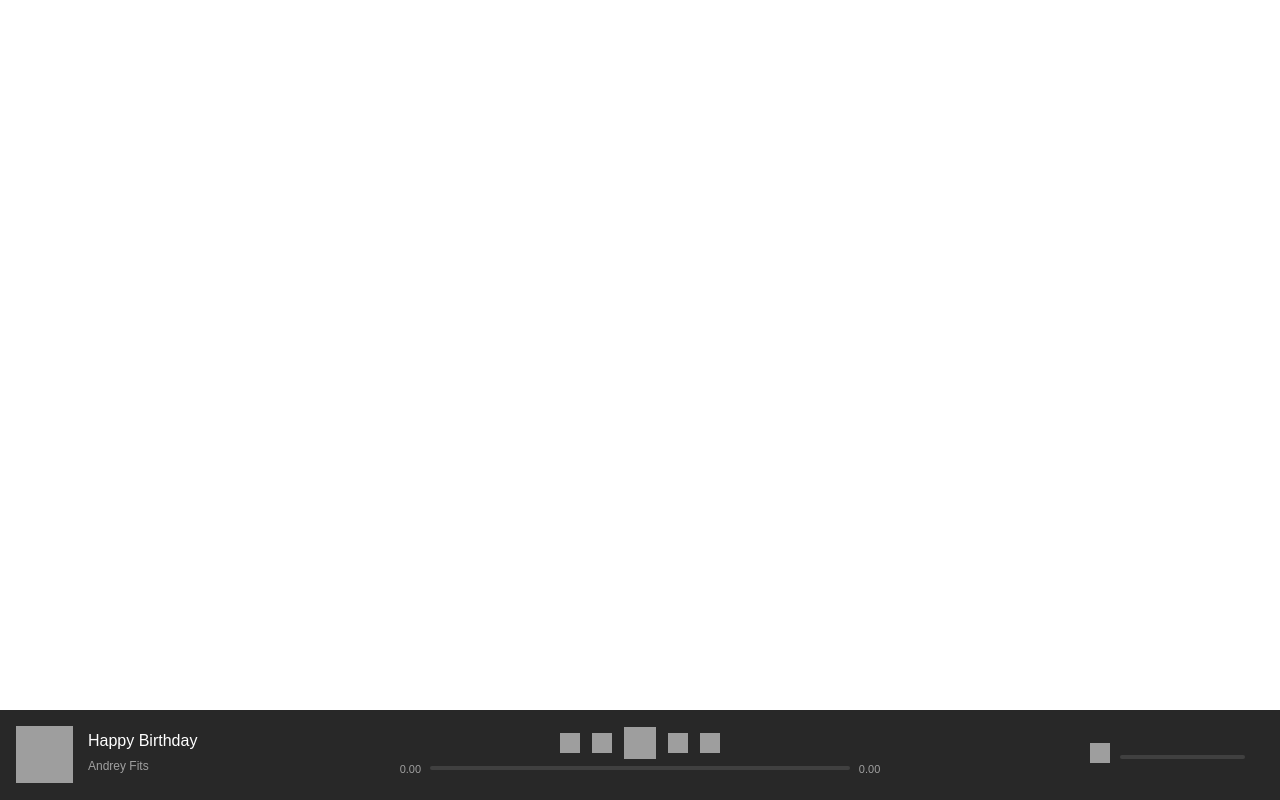
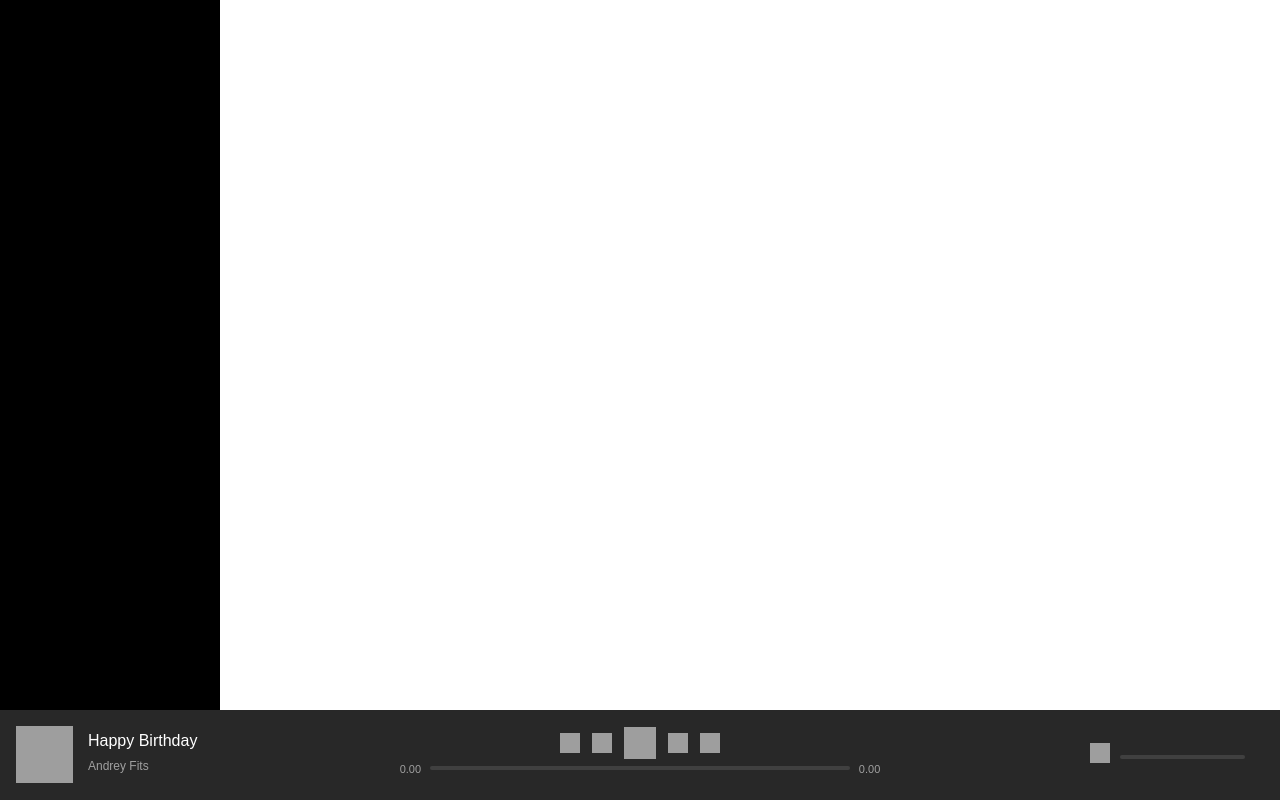
Before and after one commit to andreyfits/anniefy, a PHP site: page / in a window 1280 px wide. Run offline with PHP 8.4, Linux system fonts and the light colour scheme; the visitor is signed in with stand-in values (Sample User, id 1); grey boxes are pictures that could not be loaded.

Commit message:
Creating our navigation bar container

```diff
--- a/assets/css/style.css
+++ b/assets/css/style.css
@@ -145,3 +145,12 @@ html, body {
     min-height: 100%;
     width: 100%;
 }
+
+#navBarContainer {
+    background-color: #000000;
+    width: 220px;
+    height: 100vh;
+    position: fixed;
+    top: 0;
+    left: 0;
+}
--- a/index.php
+++ b/index.php
@@ -15,7 +15,9 @@ if (isset($_SESSION['userLoggedIn'])) {
 </head>
 <body>
 <div id="mainContainer">
-    <div id="topContainer"></div>
+    <div id="topContainer">
+        <div id="navBarContainer"></div>
+    </div>
     <div id="nowPlayingBarContainer">
         <div id="nowPlayingBar">
             <div id="nowPlayingLeft">
```
